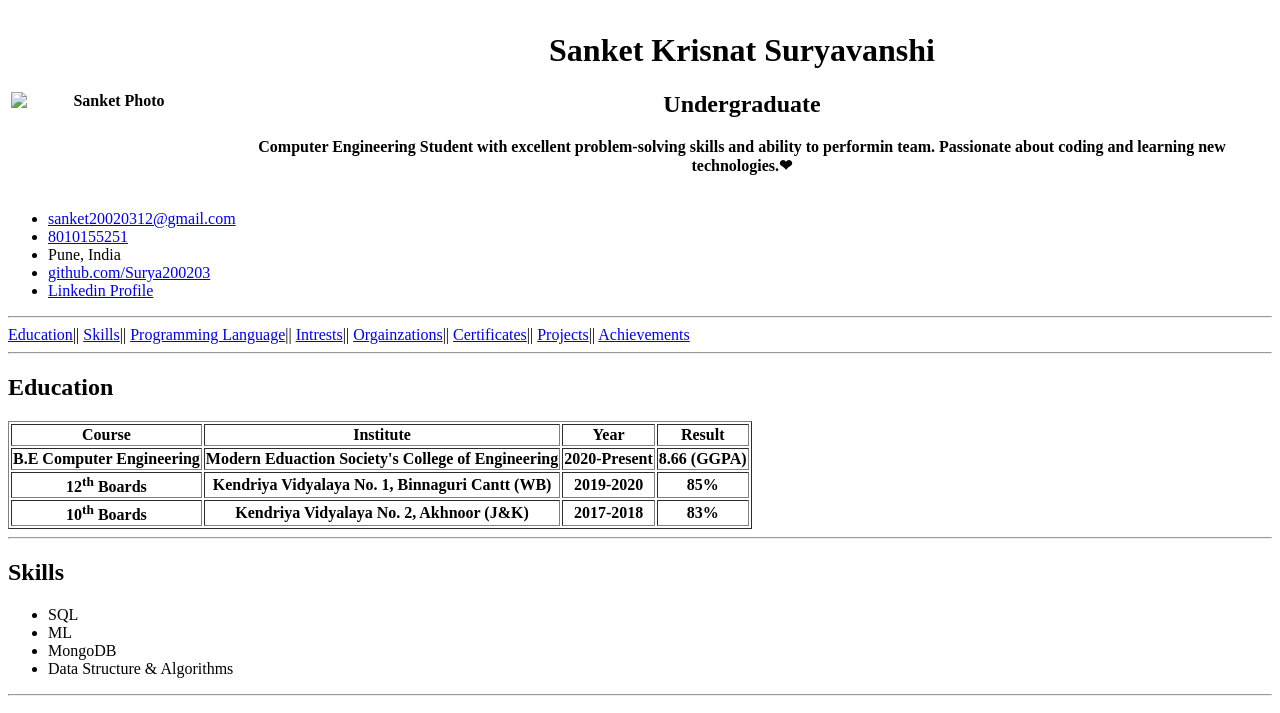
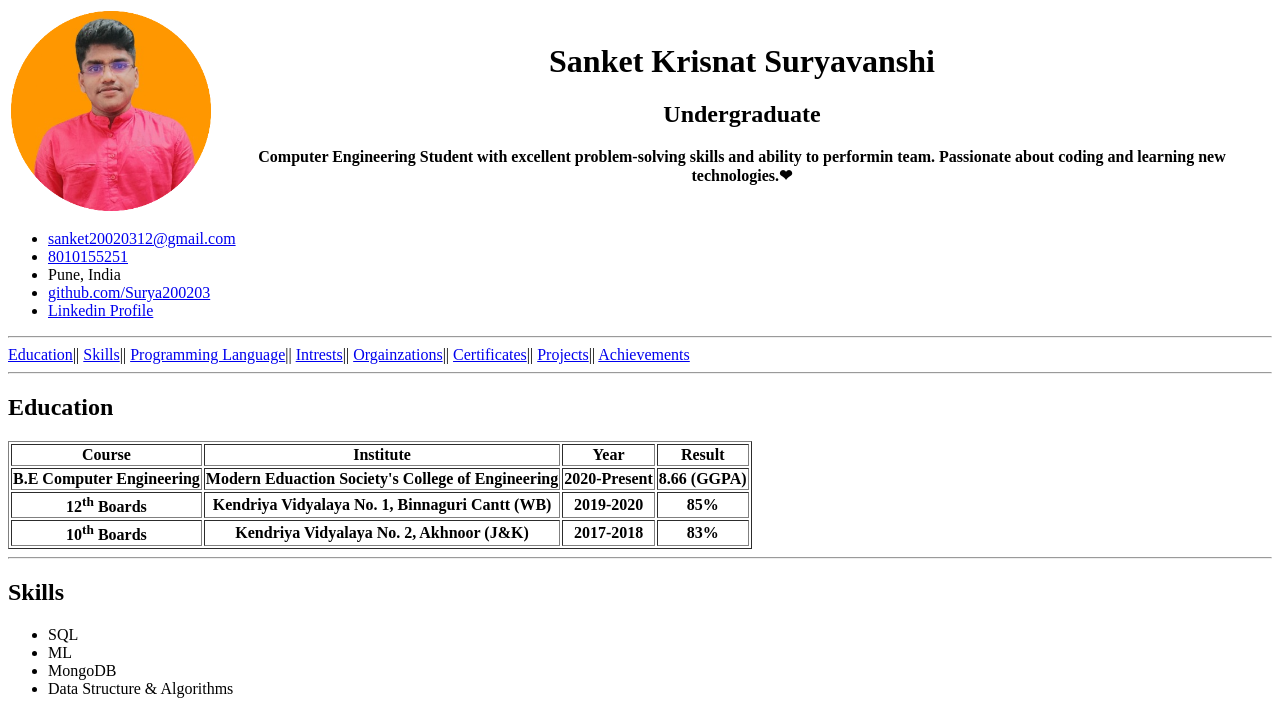
Before and after one commit to Surya200203/resume, a plain HTML site: page index.html in a window 1280 px wide. Shown: the top 713 px of the page. Drawn offline with Linux system fonts and the light colour scheme.

Commit message:
Update index.html

```diff
--- a/index.html
+++ b/index.html
@@ -15,7 +15,7 @@
 					<th>
 						<img
 							style="float: left"
-							src="sanket_photo.png"
+							src="images/sanket_photo.png"
 							alt="Sanket Photo"
 							width="200px
 		"
```
